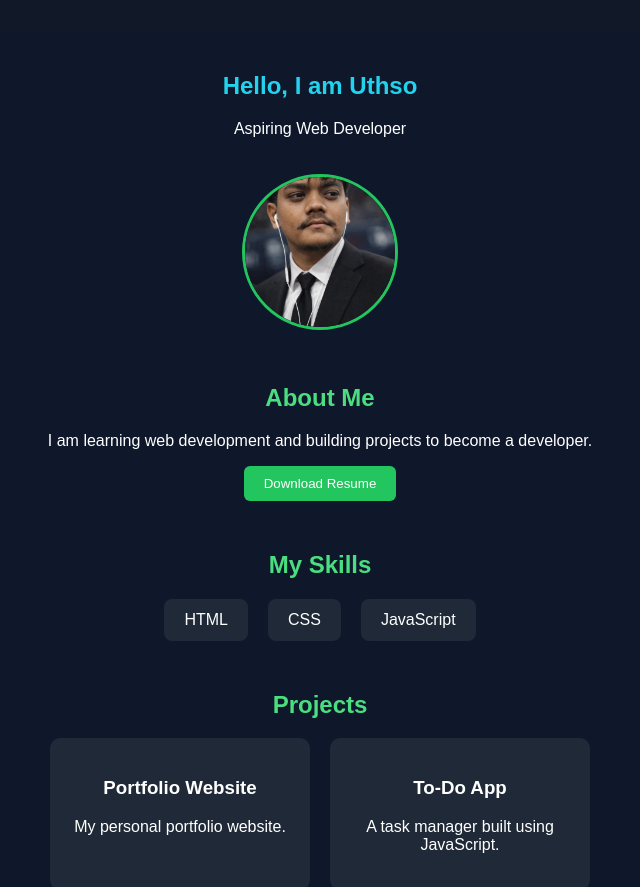
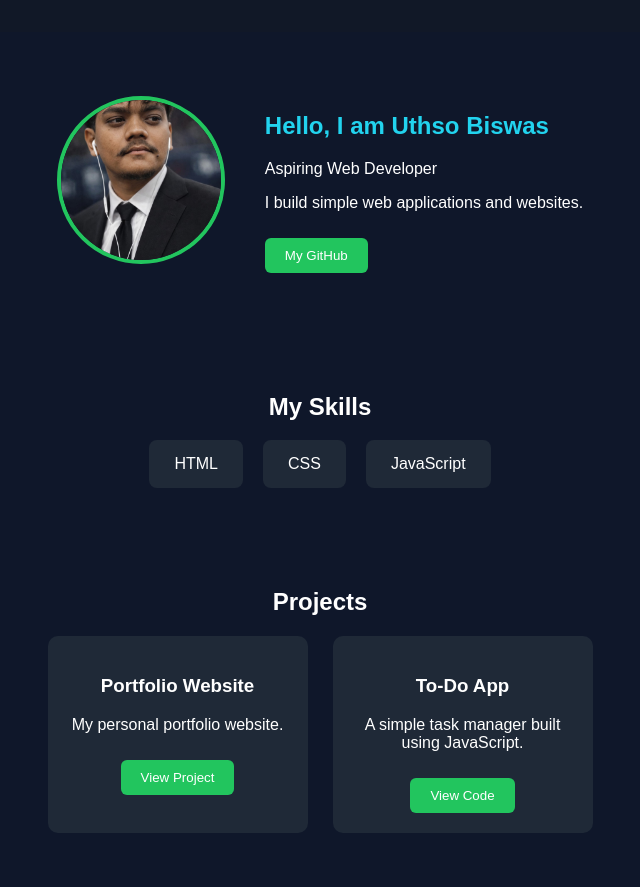
Before and after one commit to uthsobiswas/portfolio, a plain HTML site: page index.html in a window 1280 px wide. Shown: the part 66-953 px from the top of the page, without its empty margins (320-960 px from the left). Drawn offline with Linux system fonts and the light colour scheme.

Commit message:
Add files via upload

```diff
--- a/index.html
+++ b/index.html
@@ -9,80 +9,85 @@
 
 <body>
 
-<nav>
+<nav class="navbar">
 <h2>Uthso Portfolio</h2>
 </nav>
 
 <section class="hero">
 
-<h1>Hello, I am Uthso</h1>
+<div class="hero-left">
+<img src="profile.jpg" alt="Uthso Photo" class="profile">
+</div>
+
+<div class="hero-right">
+<h1>Hello, I am Uthso Biswas</h1>
 <p>Aspiring Web Developer</p>
+<p>I build simple web applications and websites.</p>
 
-<img src="profile.jpg" alt="Uthso Photo" class="profile">
+<a href="https://github.com/uthsobiswas" target="_blank">
+<button>My GitHub</button>
+</a>
+
+</div>
 
 </section>
 
-<section>
 
-<h2>About Me</h2>
+<section class="skills-section">
 
-<p>
-I am learning web development and building projects to become a developer.
-</p>
+<h2>My Skills</h2>
 
-<button>Download Resume</button>
+<div class="skills">
+
+<div class="skill-card">HTML</div>
+<div class="skill-card">CSS</div>
+<div class="skill-card">JavaScript</div>
+
+</div>
 
 </section>
 
-<section>
 
-<h2>My Skills</h2>
-
-<ul class="skills">
-
-<li>HTML</li>
-<li>CSS</li>
-<li>JavaScript</li>
-
-</ul>
-
-</section>
-
-<section>
+<section class="projects-section">
 
 <h2>Projects</h2>
 
 <div class="projects">
 
 <div class="project-card">
-
 <h3>Portfolio Website</h3>
 <p>My personal portfolio website.</p>
-
+<a href="https://uthsobiswas.github.io/portfolio/" target="_blank">
+<button>View Project</button>
+</a>
 </div>
 
+
 <div class="project-card">
-
 <h3>To-Do App</h3>
-<p>A task manager built using JavaScript.</p>
-
+<p>A simple task manager built using JavaScript.</p>
+<a href="https://github.com/uthsobiswas" target="_blank">
+<button>View Code</button>
+</a>
 </div>
 
 </div>
 
 </section>
 
-<section>
+
+<section class="contact">
 
 <h2>Contact</h2>
 
-<p>Email: your@email.com</p>
+<p>Email: uthsoroy2002@gmail.com</p>
 
 </section>
 
+
 <footer>
 
-<p>© 2026 Uthso Portfolio</p>
+<p>© 2026 Uthso BIswas Portfolio</p>
 
 </footer>
 
--- a/style.css
+++ b/style.css
@@ -3,61 +3,80 @@ background:#0f172a;
 color:white;
 font-family:Arial;
 margin:0;
+}
+
+.navbar{
+background:#111827;
+padding:15px;
 text-align:center;
 }
 
-nav{
-background:#111827;
-padding:15px;
-}
-
-nav h2{
+.navbar h2{
 color:#4ade80;
 }
 
 .hero{
-margin-top:40px;
+display:flex;
+justify-content:center;
+align-items:center;
+gap:40px;
+padding:60px;
+flex-wrap:wrap;
 }
 
 .profile{
-width:150px;
-height:150px;
+width:160px;
+height:160px;
 border-radius:50%;
-margin-top:20px;
 object-fit:cover;
-border:3px solid #22c55e;
+border:4px solid #22c55e;
 }
 
-section{
-margin:50px;
-}
-
-h1{
+.hero-right h1{
 color:#22d3ee;
 }
 
-h2{
-color:#4ade80;
+button{
+background:#22c55e;
+border:none;
+padding:10px 20px;
+color:white;
+border-radius:6px;
+cursor:pointer;
+margin-top:10px;
+}
+
+button:hover{
+background:#16a34a;
+}
+
+.skills-section{
+text-align:center;
+padding:40px;
 }
 
 .skills{
-list-style:none;
-padding:0;
 display:flex;
 justify-content:center;
 gap:20px;
+flex-wrap:wrap;
 }
 
-.skills li{
+.skill-card{
 background:#1f2937;
-padding:12px 20px;
+padding:15px 25px;
 border-radius:8px;
+}
+
+.projects-section{
+text-align:center;
+padding:40px;
 }
 
 .projects{
 display:flex;
 justify-content:center;
-gap:20px;
+gap:25px;
 flex-wrap:wrap;
 }
 
@@ -73,21 +92,14 @@ transition:0.3s;
 transform:scale(1.05);
 }
 
-button{
-background:#22c55e;
-border:none;
-padding:10px 20px;
-color:white;
-border-radius:6px;
-cursor:pointer;
-}
-
-button:hover{
-background:#16a34a;
+.contact{
+text-align:center;
+padding:40px;
 }
 
 footer{
-margin-top:50px;
+background:#111827;
+text-align:center;
 padding:20px;
-background:#111827;
+margin-top:40px;
 }
```
